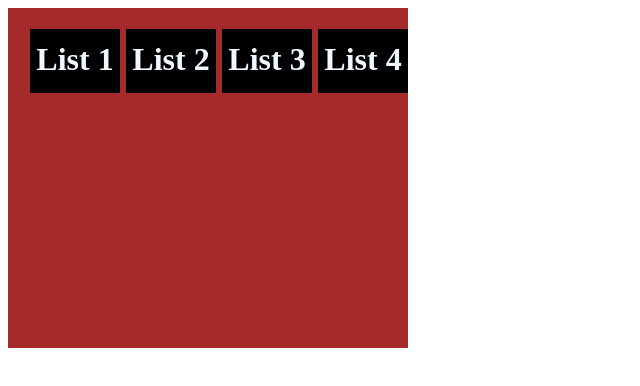
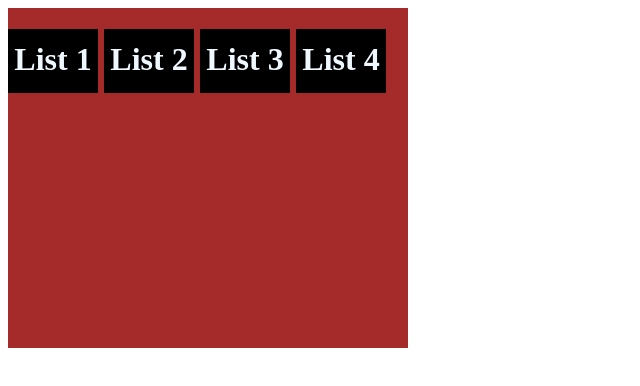
Before and after one commit to caleb-tuyisingize/css-learning, a plain HTML site: page flexbox.html in a window 1280 px wide. Shown: the whole page, without its empty margins (0-640 px from the left). Drawn offline with Linux system fonts and the light colour scheme.

Commit message:
Exercises on GRID with display grid with ajustify contents start

```diff
--- a/styles.css
+++ b/styles.css
@@ -9,7 +9,7 @@
     grid-template-columns: 1fr 1fr 1fr;
     /* align-items: start; */
     /* place-items: center; */
-    justify-content: end;
+    justify-content: start;
 
     /*
     grid-template-areas:
```
